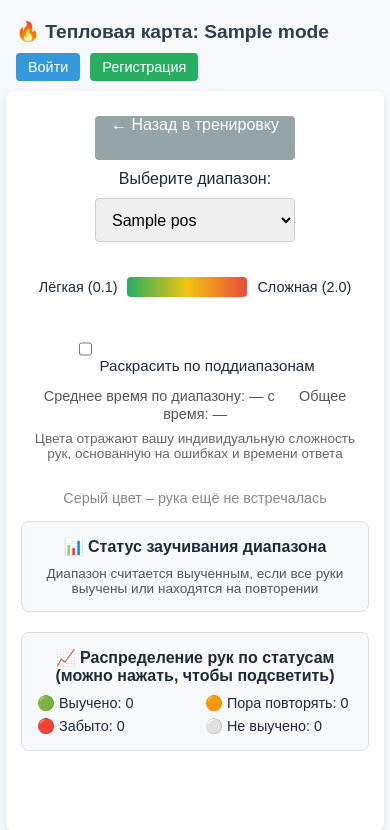
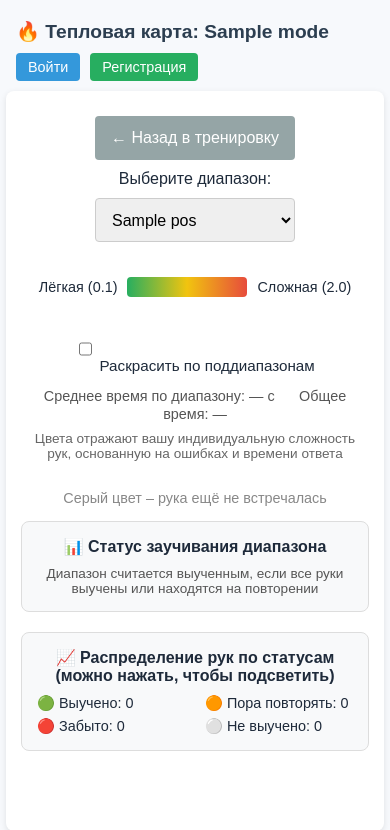
Before and after one commit to MartinIJL7/Poker-charts-trainer, a Python web app: template templates/heatmap.html in a window 390 px wide. Shown: the top 830 px of the page. Run offline with Jinja, Linux system fonts and the light colour scheme; the template is opened without the code that fills it: most values are stand-ins (such as "Sample title", 1, 10 or a date in 2020).

Commit message:
fix(ui): center "Back to training" button text on mobile

```diff
--- a/templates/heatmap.html
+++ b/templates/heatmap.html
@@ -145,7 +145,7 @@
         <div id="tooltip-content"></div>
     </div>
     <div style="text-align: center; margin: 10px 0;">
-        <a href="{{ url_for('training', mode=mode, reset_start=1) }}" class="btn btn-secondary" style="text-decoration: none;">← Назад в тренировку</a>
+        <a href="{{ url_for('training', mode=mode, reset_start=1) }}" class="btn btn-secondary" style="text-decoration: none; display: inline-flex; align-items: center; justify-content: center;">← Назад в тренировку</a>
     </div>
     <div style="text-align: center;">
         <label for="position-select">Выберите диапазон:</label>
```
